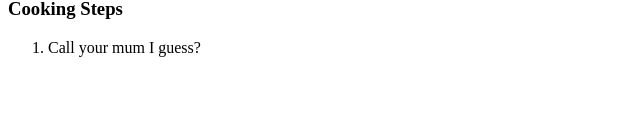
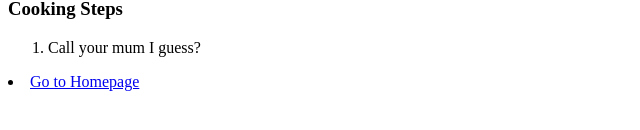
Before and after one commit to sibi361/TOP_odin-recipes, a plain HTML site: page recipes/lasagna.html in a window 1280 px wide. Shown: the part 484-614 px from the top of the page, without its empty margins (0-640 px from the left). Drawn offline with Linux system fonts and the light colour scheme.

Commit message:
Add Go to Homepage

```diff
--- a/recipes/lasagna.html
+++ b/recipes/lasagna.html
@@ -9,7 +9,7 @@
 
 <body>
     <h1>Lasagna</h1>
-    <img src="https://www.allrecipes.com/thmb/p_EiwoviTKmM-tmLK1GO1Y2kWPs=/750x0/filters:no_upscale():max_bytes(150000):strip_icc():format(webp)/19344_homemade-lasagna_Rita2-1x1-1-b4f53c3ba2f4475c97665908a6fd1783.jpg" alt="A picture of Freshly Made Lasagna" width = "300px">
+    <img src="https://www.allrecipes.com/thmb/p_EiwoviTKmM-tmLK1GO1Y2kWPs=/750x0/filters:no_upscale():max_bytes(150000):strip_icc():format(webp)/19344_homemade-lasagna_Rita2-1x1-1-b4f53c3ba2f4475c97665908a6fd1783.jpg" alt="A picture of Freshly Made Lasagna" width="300px">
     <h3>Description</h3>
     <p>
         I have never this dish.
@@ -22,6 +22,9 @@
     <ol>
         <li>Call your mum I guess?</li>
     </ol>
+    <footer>
+        <li><a href="..">Go to Homepage</a></li>
+    </footer>
 </body>
 
 </html>
```
Also changed, not shown: index.html (+3 -0 lines), recipes/burger.html (+3 -0 lines), recipes/muffins.html (+4 -1 lines).
